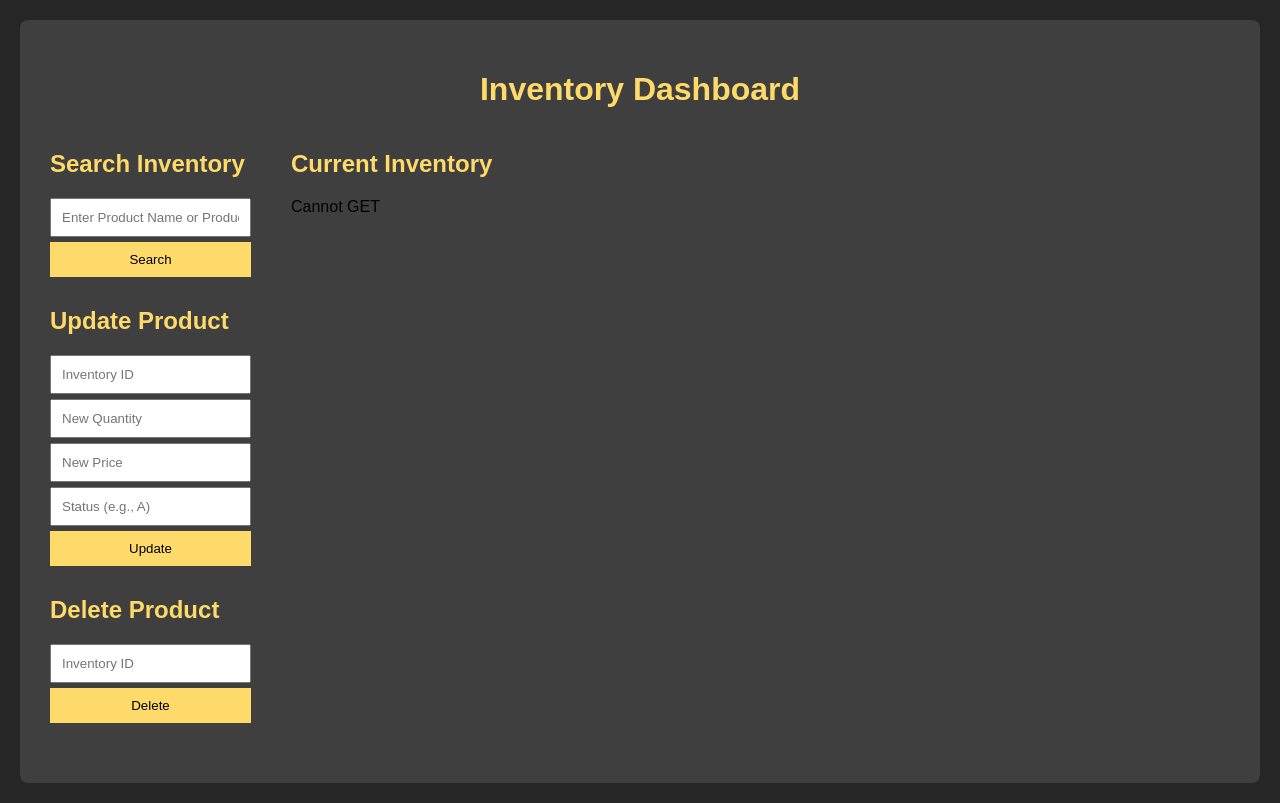
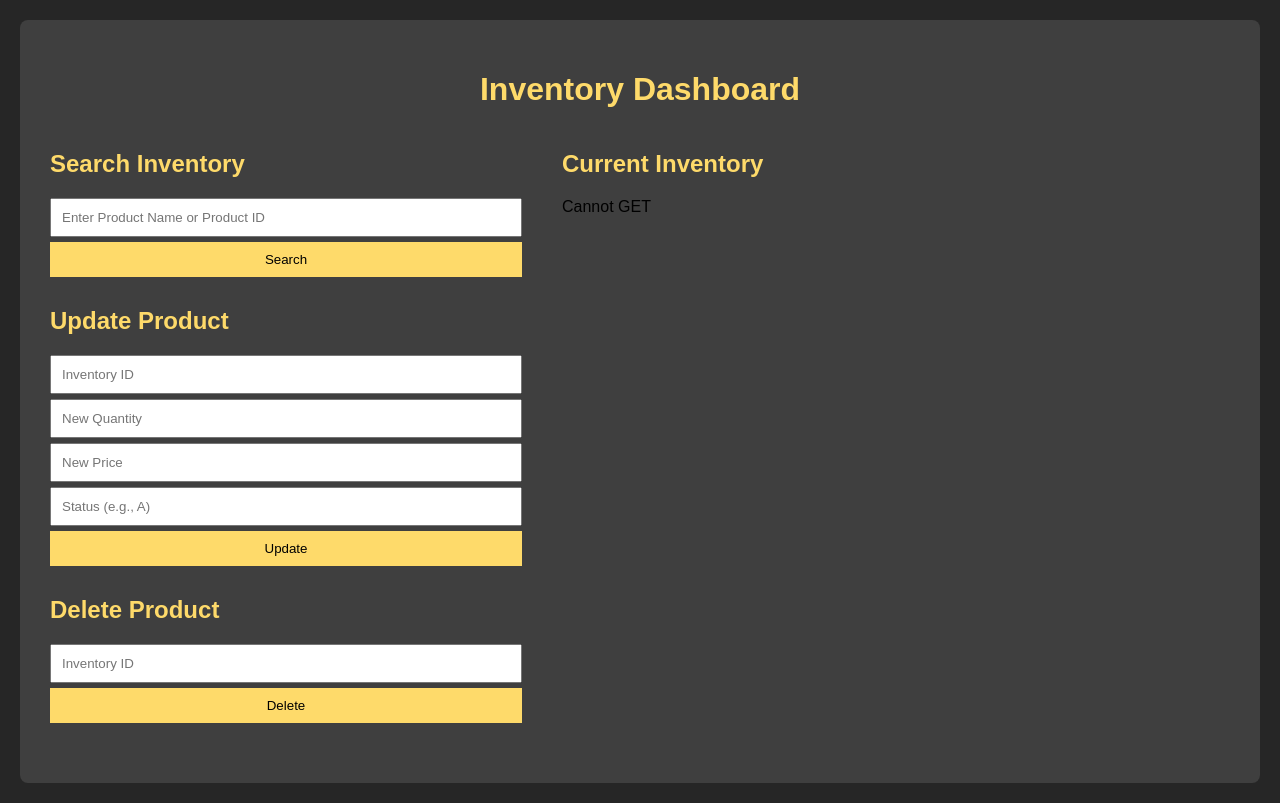
Before and after one commit to fo-bot/476-Project, a PHP site: page /dashboard.html in a window 1280 px wide. Run offline with PHP 8.4, Linux system fonts and the light colour scheme.

Commit message:
Update style.css

```diff
--- a/frontend/style.css
+++ b/frontend/style.css
@@ -81,9 +81,9 @@
   flex-wrap: nowrap;
 }
 
-.form-section {
+.forms-section {
   flex: 0 0 40%;
-  min-width: 350px;
+  min-width: 275px;
 }
 
 .table-section {
```
